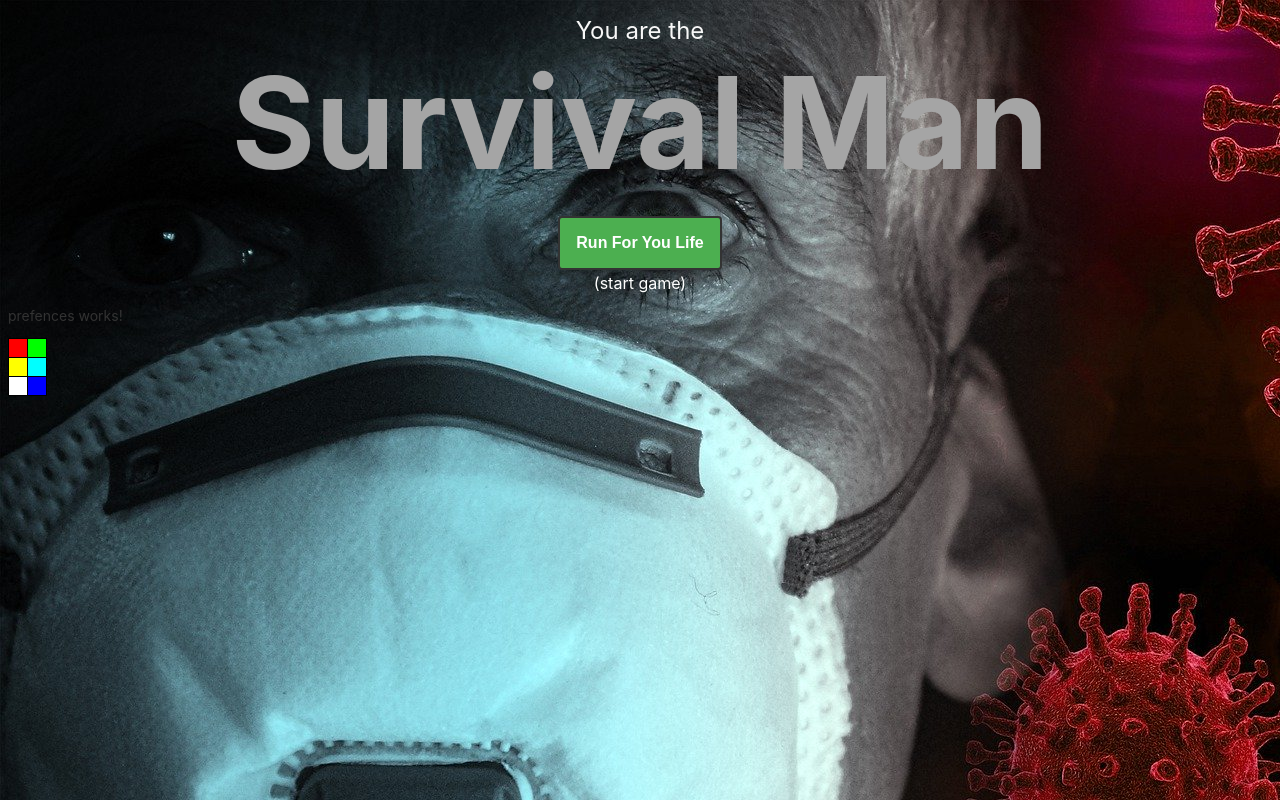
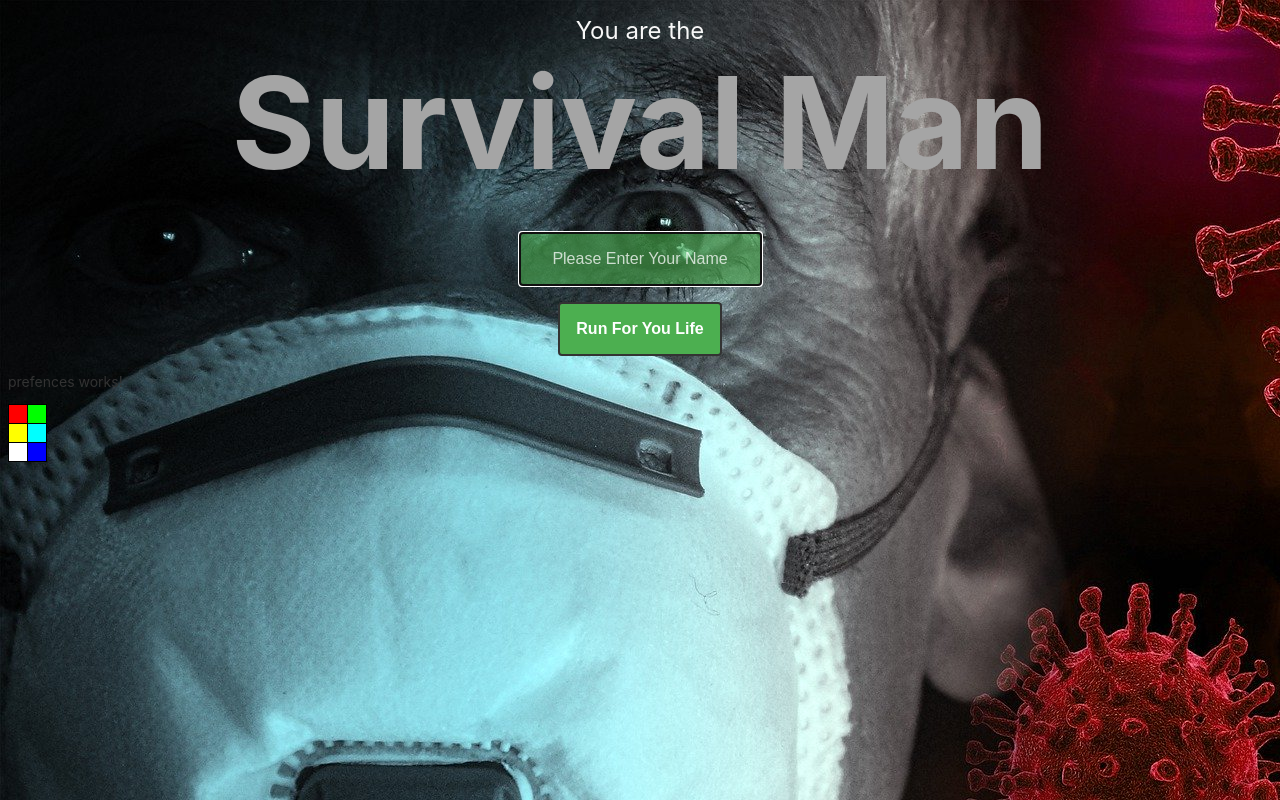
Before and after one commit to munich99/covman, an Angular app: page /user in a window 1280 px wide. Built offline with nearby package versions, Linux system fonts and the light colour scheme.

Commit message:
disable play button - whwn input empty

```diff
--- a/src/app/app.component.css
+++ b/src/app/app.component.css
@@ -4,7 +4,7 @@
     top:0;
 }
 
-button {
+button, input {
     margin: 1rem;
 }
 
@@ -35,18 +35,37 @@ p {
     color: #fff;
 }
 
+.start input {
+  background-color: rgba(76, 175, 80, 0.6);
+}
+
+::-webkit-input-placeholder { /* Edge */
+  color: rgba(255, 255, 255, 0.75);
+}
+
+:-ms-input-placeholder { /* Internet Explorer 10-11 */
+  color: rgba(255, 255, 255, 0.75);
+}
+
+::placeholder {
+  color: rgba(255, 255, 255, 0.75);
+}
+
+.start input, .start button {
+  text-align: center;
+  padding: 1rem;
+  font-size: 1rem;
+  color: #fff;
+  border: 2px solid #333;
+}
+
 .start button {
-    font-size: 1rem;
     margin-top: 0;
     margin-bottom: 3px;
-    padding: 1rem;
     cursor: pointer;
-    background-color: #4CAF50;
-    color: rgba(0, 0, 0, 0.75);
-    color: #fff;
+    background-color: rgb(76, 175, 80);
     font-weight: bold;
     border-radius: 0.25rem;
-    border: 2px solid #333;
     transition-duration: 0.4s;
 }
 
--- a/src/app/app.component.html
+++ b/src/app/app.component.html
@@ -27,9 +27,13 @@
 <!--button routerLink ="/user">Go to Preferences</button><br-->
 
 <p class="start">
-  <button routerLink ="/game">Run For You Life</button><br>
-  (start game)
+  <label>
+    <input type="text" [formControl]="name" #myName placeholder="Please Enter Your Name">
+  </label><br>
+  <button routerLink ="/game" [disabled]="name.invalid" >Run For You Life</button><br>
 </p>
+
+<!--button type="submit" class="btn btn-default" [disabled]="name.invalid">Submit</button-->
 
 <router-outlet></router-outlet>
 
@@ -39,4 +43,6 @@
 http://web600.serverdrome.eu/covman/
 
 ng build --prod  --base-href=/covman/
+
+https://angular.io/api/forms/Validators
 -->
--- a/src/app/app.component.ts
+++ b/src/app/app.component.ts
@@ -1,17 +1,33 @@
-import { Component } from '@angular/core';
+import { Component, OnInit, ViewChild, ElementRef } from '@angular/core';
 import { fromEvent } from 'rxjs';
-import { KeystrokeService } from './services/keystroke.service'
+import { KeystrokeService } from './services/keystroke.service';
+import { FormControl, FormGroup, Validators } from '@angular/forms';
 
 @Component({
   selector: 'app-root',
   templateUrl: './app.component.html',
   styleUrls: ['./app.component.css']
 })
-export class AppComponent {
+export class AppComponent implements OnInit {
+
+  @ViewChild("myName", {static: true}) myName: ElementRef;
+
   title = 'Survival Man';
+  // name = new FormControl('');
+  name = new FormControl('', Validators.required);
 
   constructor(public _KeystrokeService:KeystrokeService){
     }
+
+    ngOnInit(){
+
+      this.myName.nativeElement.focus();
+
+
+
+    }
+
+
 
   public keyDirection = fromEvent(document, 'keydown');
 
--- a/src/app/app.module.ts
+++ b/src/app/app.module.ts
@@ -1,6 +1,7 @@
 import { BrowserModule } from '@angular/platform-browser';
 import { NgModule } from '@angular/core';
 import { Routes, RouterModule } from '@angular/router';
+import { ReactiveFormsModule } from '@angular/forms';
 
 import { AppComponent } from './app.component';
 import { CovmanComponent } from './main-part/covman/covman.component';
@@ -43,7 +44,8 @@ const routes: Routes = [
    imports: [
       BrowserModule,
       UserModule,
-      RouterModule.forRoot(routes)
+      RouterModule.forRoot(routes),
+      ReactiveFormsModule
    ],
    providers: [],
    bootstrap: [
--- a/src/app/main-part/main.component.ts
+++ b/src/app/main-part/main.component.ts
@@ -24,6 +24,8 @@ export class MainComponent implements OnInit, AfterViewInit {
   @ViewChild('covmanwalk', { read: CovmanComponent, static: true }) covmanview:CovmanComponent;
   @ViewChild('linewalk', { read: LinesComponent, static: true }) lineview:LinesComponent;
   @ViewChild('pointwalk', { read: PointsComponent, static: true }) pointview:PointsComponent;
+  @ViewChild('pointwalk100', { read: Points100Component, static: true }) pointview100:Points100Component;
+
   @ViewChildren(CovEnemyComponent) enemieswalk: QueryList<any>;
 
   breakLittle:boolean;
```
